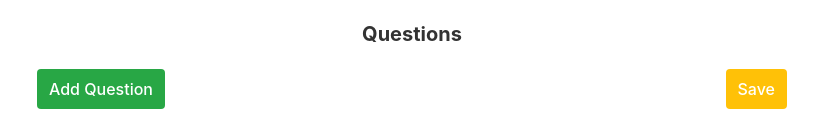
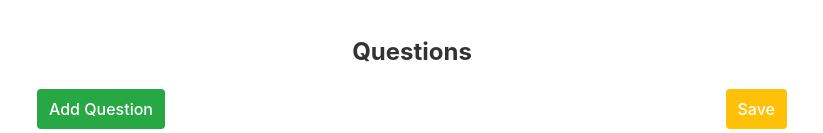
Before and after one commit to LeoYang2001/Swiper-database, a React (Create React App) app: page / in a window 1280 px wide. Shown: the top 133 px of the page, without its empty margins (228-1051 px from the left). Built offline with nearby package versions, Linux system fonts and the light colour scheme; no server answers; the database is empty.

Commit message:
second commit

```diff
--- a/src/components/QuestionList.jsx
+++ b/src/components/QuestionList.jsx
@@ -68,7 +68,7 @@ const QuestionList = () => {
 
   return (
     <div className="container ">
-      <h2 className=" font-bold text-xl">Questions</h2>
+      <h2 className=" font-bold text-2xl my-4">Questions</h2>
       <div className=" flex flex-row justify-between mt-4 ">
       <button className="add-button" onClick={() => handleAdd("New Question")}>Add Question</button>
       <button className="save-button" onClick={handleSave}>
```
